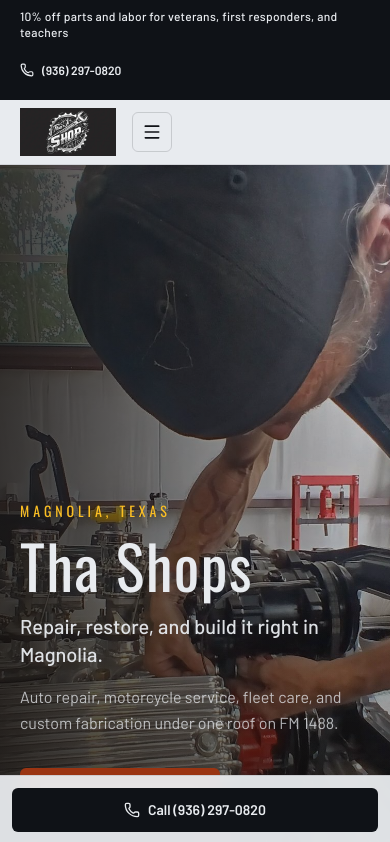
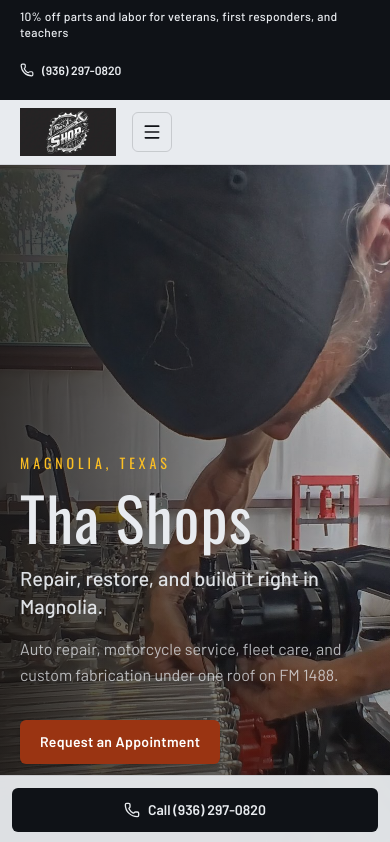
Before and after one commit to LiftEatCode/tha-shop, a Next.js app: page / in a window 390 px wide. Shown: the top 842 px of the page. Built offline with nearby package versions, Linux system fonts and the light colour scheme.

Commit message:
audit(6d): increase mobile hero bottom padding for CTA clearance
Keep the primary appointment button fully above the fixed mobile call bar at 375×812.

Co-authored-by: Cursor <cursoragent@cursor.com>

```diff
--- a/src/app/page.tsx
+++ b/src/app/page.tsx
@@ -30,7 +30,7 @@ export default function HomePage() {
           className="object-cover"
         />
         <div className="hero-scrim absolute inset-0" aria-hidden="true" />
-        <Container className="relative flex min-h-[min(88vh,52rem)] flex-col justify-end pb-24 pt-28 md:min-h-[88vh] md:pb-24">
+        <Container className="relative flex min-h-[min(88vh,52rem)] flex-col justify-end pb-36 pt-28 md:min-h-[88vh] md:pb-24">
           <p className="animate-rise font-display text-sm uppercase tracking-[0.28em] text-ember-soft">
             Magnolia, Texas
           </p>
```
